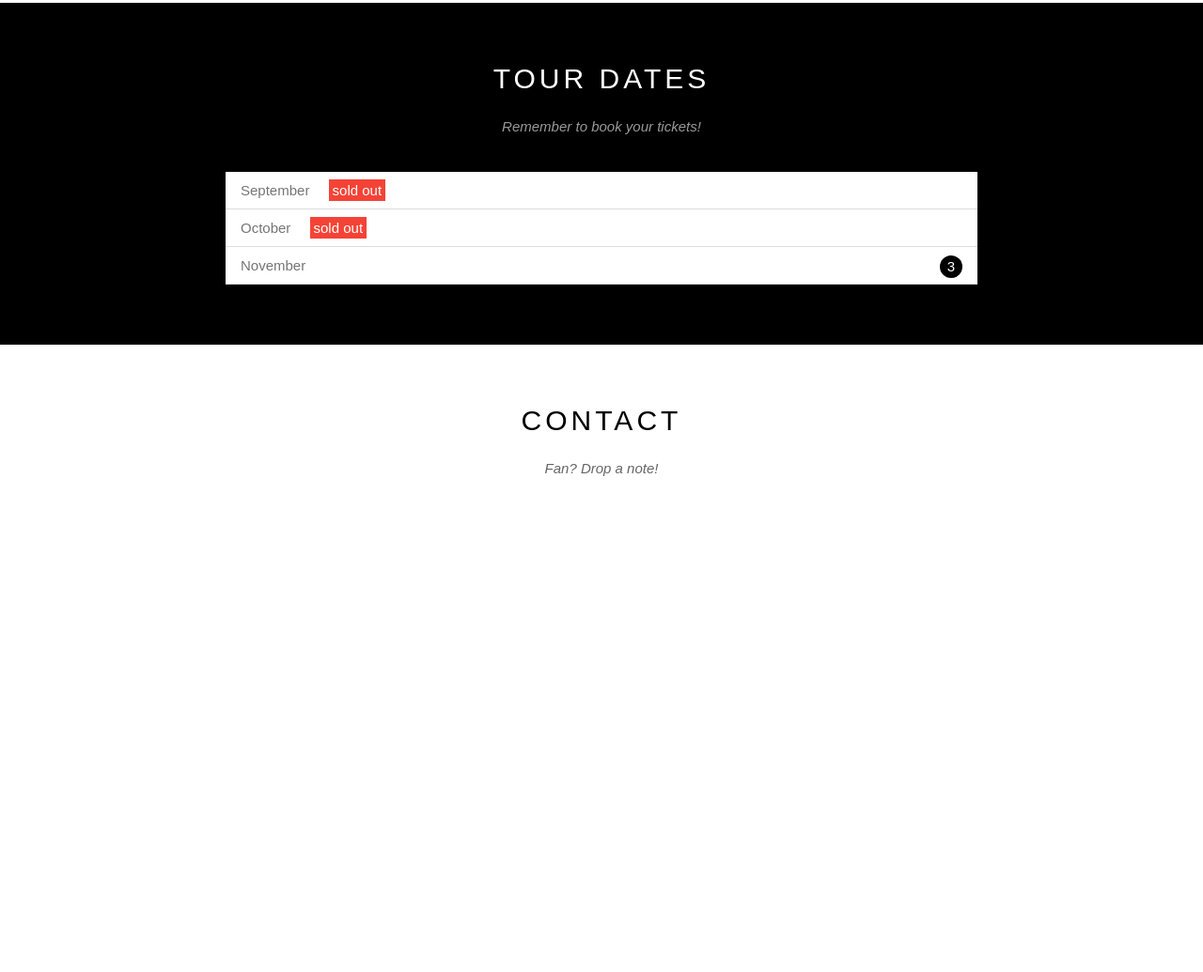
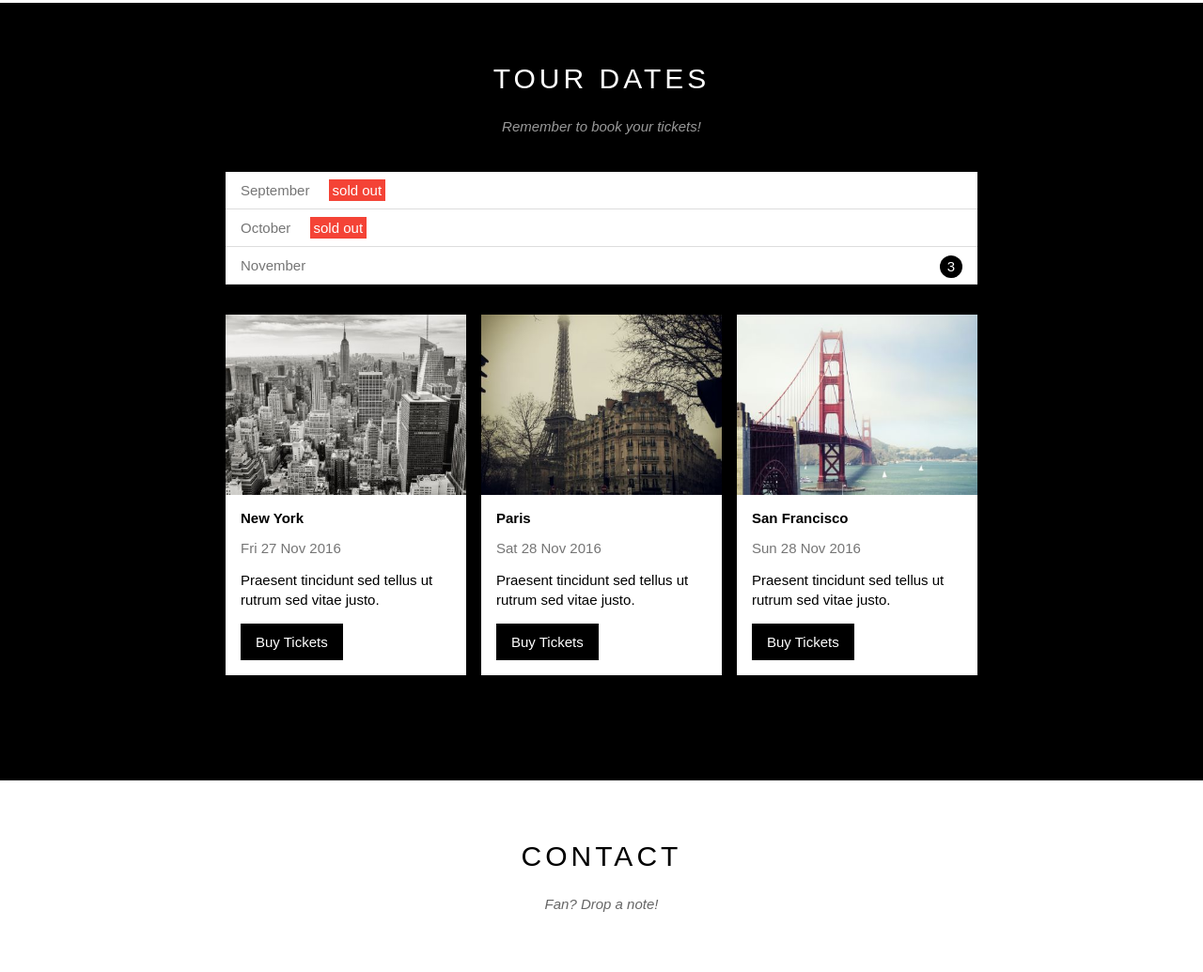
Before and after one commit to Dac-Tan/The_band, a plain HTML site: page index.html in a window 1280 px wide. Shown: the part 1295-2330 px from the top of the page at 94% size. Before the commit the page ends 1866 px from the top, so only its background shows below. Drawn offline with Linux system fonts and the light colour scheme.

Commit message:
day la file moi

```diff
--- a/assets/css/styde.css
+++ b/assets/css/styde.css
@@ -206,6 +206,55 @@ alt shift phải*/
     line-height: 24px;  /*trữ căn giữa trái phải*/
     margin-top: -2px; /*đẩy cả cụm lên*/
 }
+/*place */
+.places-list{
+    margin-top: 32px; /*khoảng cách top*/
+    margin-left: -8px; /*khoảng cách trái phải*/
+    margin-right: -8px;
+    padding-bottom: 48px; /*tăng viền dưới*/
+}
+.place-item{
+    float: left; /*ảnh hàng ngang*/
+    width: 33.33333%; /*3 ảnh trên 1 hàng*/
+    padding: 0 8px; /*tạo khoảng cách */
+}
+.place-img{
+    width: 100%; /*cho ảnh nhỏ lại*/
+    display: block; /*bỏ khoảng cách ở ảnh*/
+}
+.place-img:hover{
+    opacity: 0.6; /*hover vào ảnh mờ nhẹ*/
+}
+.place-body{
+    padding: 16px; /*khoảng cách viền*/
+    font-size: 15px;
+    background-color: #fff; /*màu nền*/
+}
+.place-heading{
+    font-size: 15px; /*cớ trữ và độ dày*/
+    font-weight: 600;
+}
+.place-time{
+    margin-top: 15px; /*tạo khoảng cách trữ*/
+    color: #757575;
+}
+.place-desc{
+    margin-top: 15px; /*khoảng cách trữ*/
+    line-height: 1.4; /*dãn dòng*/
+}
+.place-buy-btn{
+    text-decoration: none; /*bỏ gạch chân*/
+    color: #fff; /*màu trữ*/
+    background-color: #000; /*màu nền*/
+    padding: 11px 16px; /*tăng độ dày viền */
+    display: inline-block; /*lùi xuống*/
+    margin-top: 15px; /*top xuống*/
+}
+.place-buy-btn:hover{ /*khi hover*/
+    color: #000;
+    background-color: #ccc;
+}
+
 #foote{
 
 }
--- a/index.html
+++ b/index.html
@@ -84,11 +84,45 @@
                 <div class="content-section">
                     <h2 class="section-heading text-white">TOUR DATES</h2>
                     <p class="section-sub-heading text-white">Remember to book your tickets!</p>
+                    <!--ticket-->
                     <ul class="ticket-list">
                         <li>September <span class="sold-out">sold out</span></li>
                         <li>October <span class="sold-out">sold out</span></li>
                         <li>November <span class="quantiti">3</span></li>
                     </ul>
+                    <!--end-->
+                    <!--place-->
+                    <div class="places-list">
+                        <div class="place-item">
+                            <img src="assets/img/place/place1.jpg" alt="New York" class="place-img">
+                            <div class="place-body">
+                                <h3 class="place-heading">New York</h3>
+                                <p class="place-time">Fri 27 Nov 2016</p>
+                                <p class="place-desc">Praesent tincidunt sed tellus ut rutrum sed vitae justo.</p>
+                                <a href="#" class="place-buy-btn">Buy Tickets</a>
+                            </div>
+                        </div>
+                        <div class="place-item">
+                            <img src="assets/img/place/place2.jpg" alt="Paris" class="place-img">
+                            <div class="place-body">
+                                <h3 class="place-heading">Paris</h3>
+                                <p class="place-time">Sat 28 Nov 2016</p>
+                                <p class="place-desc">Praesent tincidunt sed tellus ut rutrum sed vitae justo.</p>
+                                <a href="#" class="place-buy-btn">Buy Tickets</a>
+                            </div>
+                        </div>
+                        <div class="place-item">
+                            <img src="assets/img/place/place3.jpg" alt="San Francisco" class="place-img">
+                            <div class="place-body">
+                                <h3 class="place-heading">San Francisco</h3>
+                                <p class="place-time">Sun 28 Nov 2016</p>
+                                <p class="place-desc">Praesent tincidunt sed tellus ut rutrum sed vitae justo.</p>
+                                <a href="#" class="place-buy-btn">Buy Tickets</a>
+                            </div>
+                        </div>
+                        <div class="clear"></div>
+                    </div>
+
                 </div>
             </div>
             <!--contact section-->
```
Also changed, not shown: assets/img/place/place1.jpg (added), assets/img/place/place2.jpg (added), assets/img/place/place3.jpg (added).
